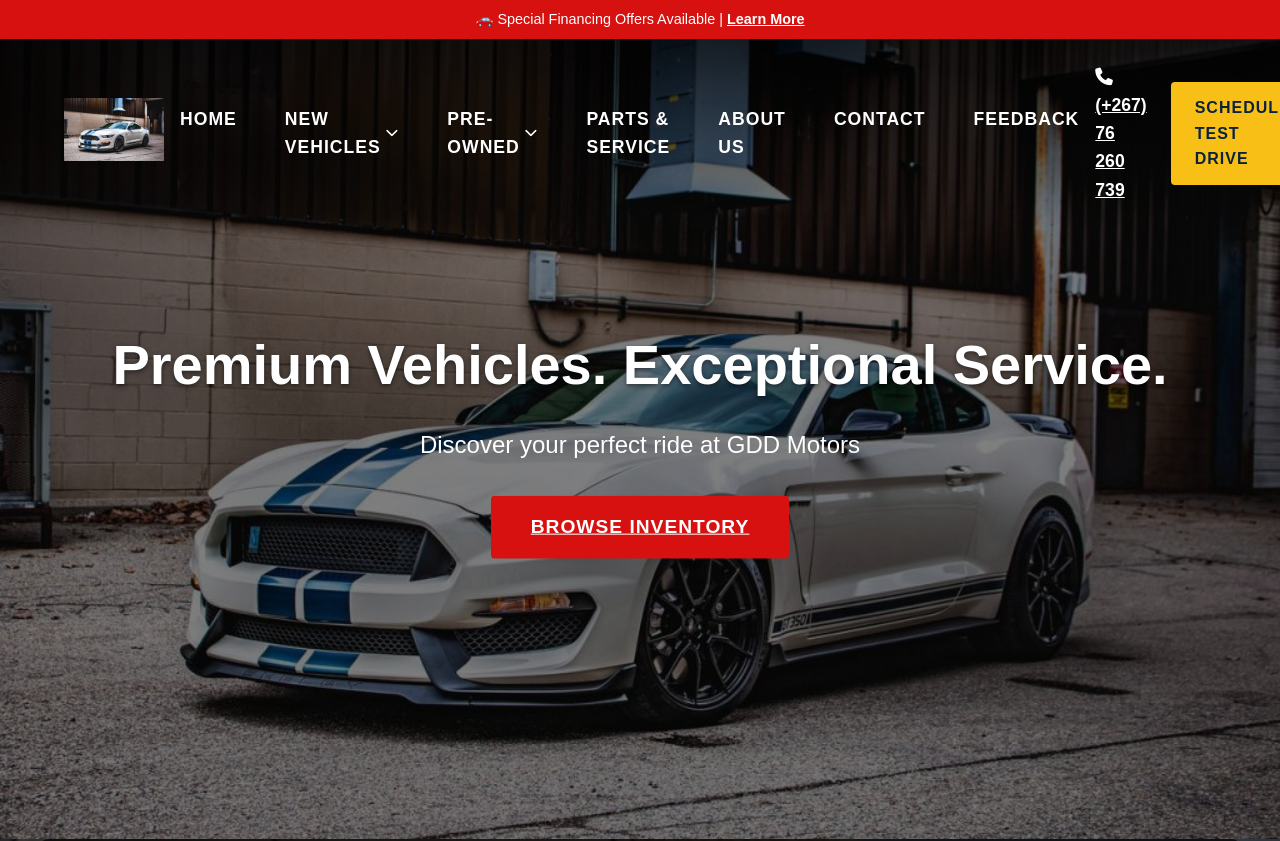
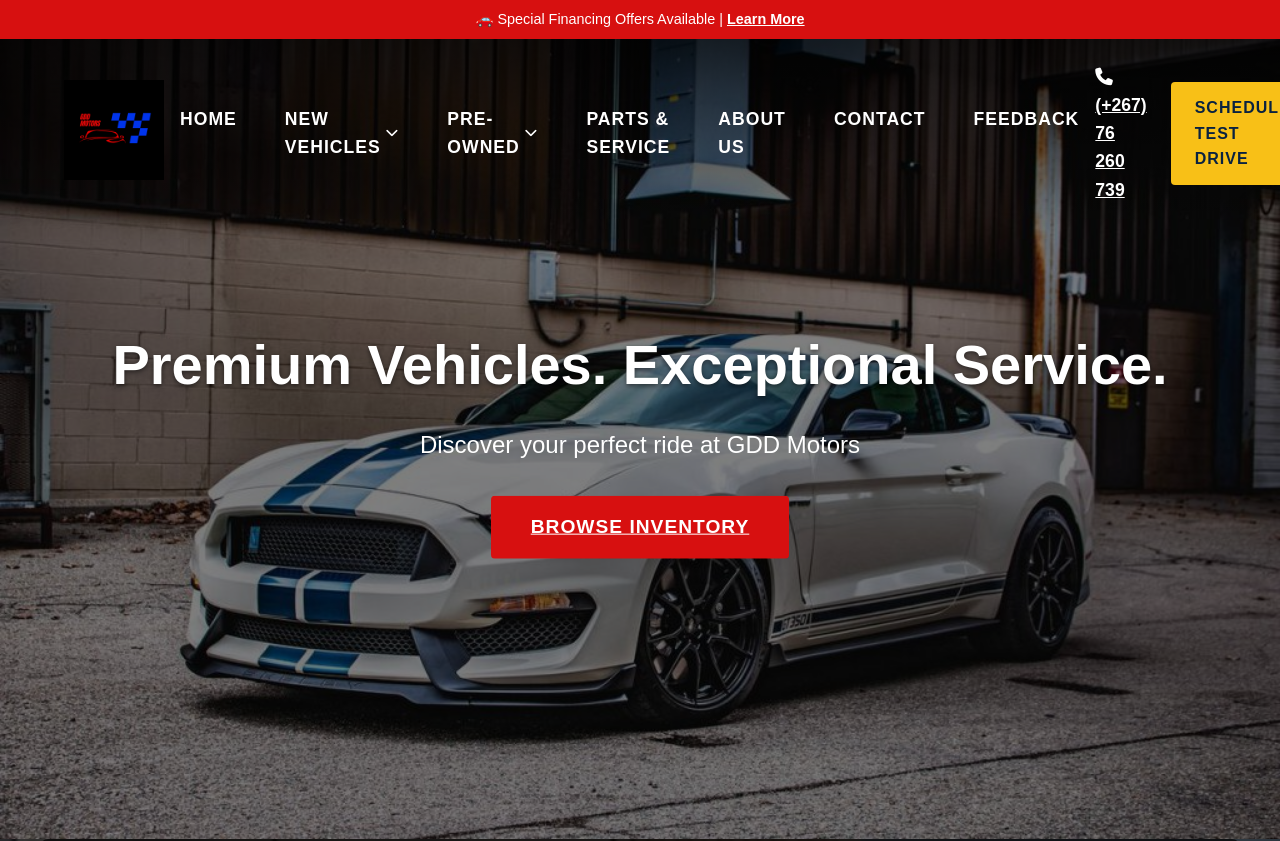
Before and after one commit to ThatoKookgale/GDDMotors, a plain HTML site: page index.html in a window 1280 px wide. Shown: the top 841 px of the page. Drawn offline with Linux system fonts and the light colour scheme; files whose address does not match are found by name.

Commit message:
Update index.html

```diff
--- a/index.html
+++ b/index.html
@@ -33,7 +33,7 @@
 
         <div class="header-content">
             <div class="logo">
-                <img src="Images/Ford mustang.jpg" alt="GDD Motors Logo" width="220">
+                <img src="Images/Black Modern Car Dealer Logo.png" alt="GDD Motors Logo" width="220">
             </div>
 
              <!-- Main Navigation -->
```
